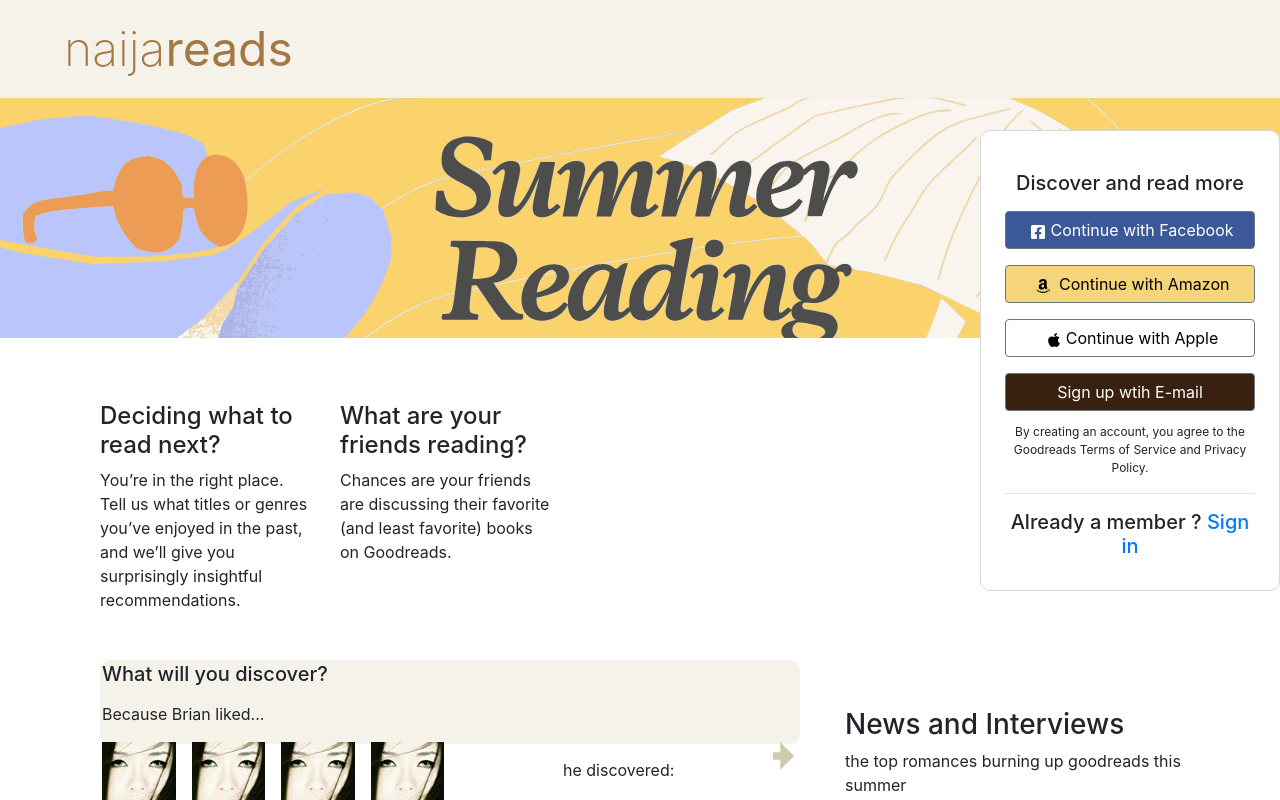
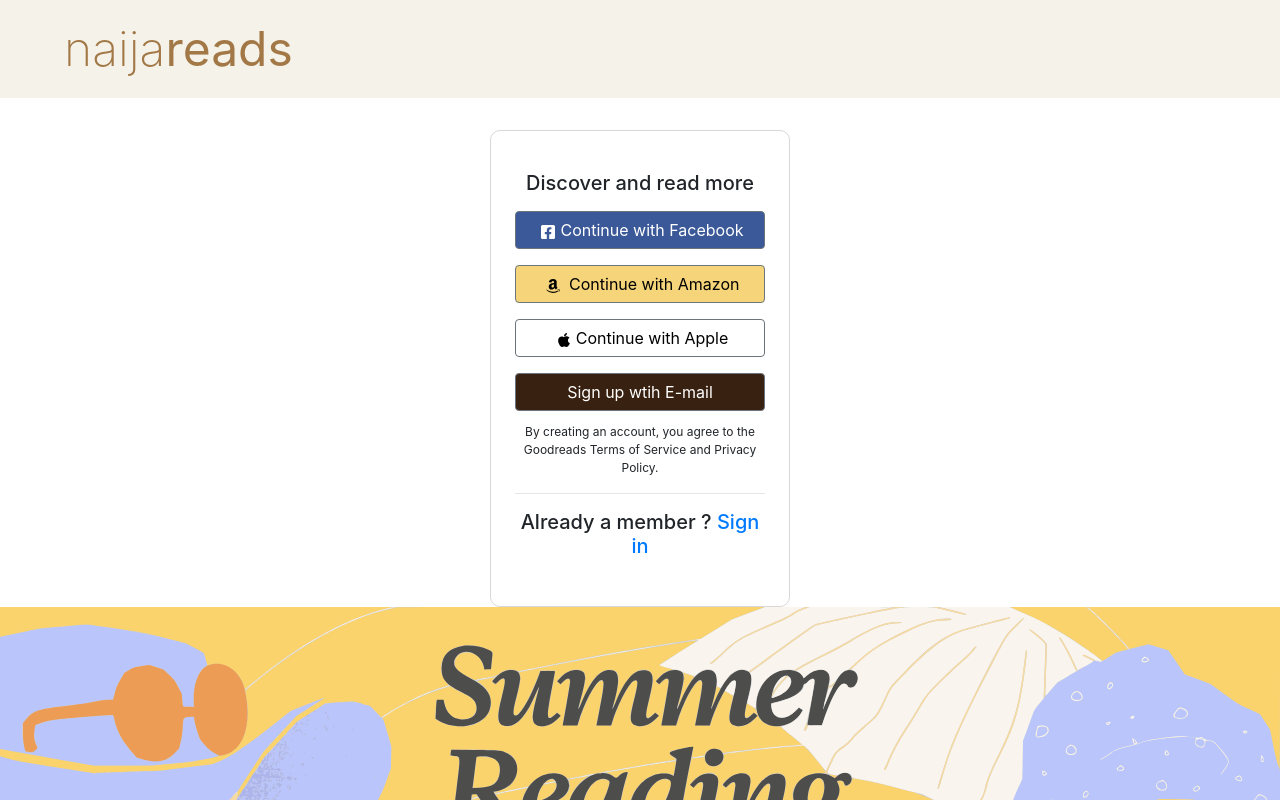
Before and after one commit to Ango-Jay/Naijareads, a React (Create React App) app: page / in a window 1280 px wide. Shown: the top 800 px of the page. Built offline with nearby package versions, Linux system fonts and the light colour scheme.

Commit message:
working on frontend

```diff
--- a/src/components/BestBooks.jsx
+++ b/src/components/BestBooks.jsx
@@ -9,7 +9,7 @@
         <Col lg="12" xs="12" md="12" sm="12">
           <h2>Goodreads Choice Awards: The Best Books 2020</h2>
         </Col>
-        <Col>
+        <Col className="mt-5">
           <img src={bestbooks} alt="best books" />
         </Col>
         <Col className="search-links">
--- a/src/components/BookGallery.jsx
+++ b/src/components/BookGallery.jsx
@@ -5,7 +5,7 @@
 
 const BookGallery = () => {
   return (
-    <Container sm={{ size: 6, order: 2, offset: 1 }}>
+    <Container>
       <Row>
         <Col>
           <div className="bookgallery-bg">
@@ -21,12 +21,12 @@
                 alt="test book"
               />{" "}
             </div>
-            <div className="float-right ">
-              <img className="mr-1 " src={arrow} alt="arrow" />
+            <div>
+              <img src={arrow} alt="arrow" />
             </div>
-            <div className="result-book-img float-right">
+            <div className="result-book-img">
               <p className=" book-gall-text ">he discovered:</p>
-              <p className="float-right">Historical Fiction, Book Club</p>
+              <p>Historical Fiction, Book Club</p>
               <img className="rbook-gall-img" src={book} alt="test book" />
               <canvas className="canvas"></canvas>
             </div>
--- a/src/components/Footer.jsx
+++ b/src/components/Footer.jsx
@@ -13,7 +13,7 @@
 
 const Footer = () => {
   return (
-    <div className="footergallery-bg pt-4 mt-4">
+    <div className="footergallery-bg footer_padding">
       <Container>
         <Row>
           <Col className="ml-auto" xs="3">
--- a/src/components/Nav.jsx
+++ b/src/components/Nav.jsx
@@ -1,24 +1,7 @@
-import React, { useState } from "react";
-import {
-  Collapse,
-  Navbar,
-  NavbarToggler,
-  NavbarBrand,
-  Nav,
-  NavItem,
-  NavLink,
-  UncontrolledDropdown,
-  DropdownToggle,
-  DropdownMenu,
-  DropdownItem,
-  NavbarText
-} from "reactstrap";
+import React from "react";
+import { Navbar, NavbarBrand } from "reactstrap";
 
-const NavBar = (props) => {
-  const [isOpen, setIsOpen] = useState(false);
-
-  const toggle = () => setIsOpen(!isOpen);
-
+const NavBar = () => {
   return (
     <div>
       <Navbar className="nav-color" expand="md">
--- a/src/components/QuoteBlock.jsx
+++ b/src/components/QuoteBlock.jsx
@@ -1,9 +1,9 @@
-import React from "react";
+import React, { useState } from "react";
 
 const QuoteBlock = () => {
   return (
     <div>
-      <div>
+      <div className="mt-5">
         <a href="/author/show/3565.Oscar_Wilde">
           <img
             alt="Oscar Wilde"
--- a/src/components/SignUpBox.jsx
+++ b/src/components/SignUpBox.jsx
@@ -4,25 +4,23 @@
 
 const SignUpIn = () => {
   return (
-    <Container className="padding">
+    <Container className="sign-up">
       <Row>
         <Col>
           <h5 className="font-bold text-center">Discover and read more</h5>
-          <Button className="text-center my-2 fb-button">
+          <Button className=" fb-button">
             <FaFacebookSquare className="mx-1 text-center" />
             Continue with Facebook
           </Button>
-          <Button className="text-center my-2  am-button">
+          <Button className=" am-button">
             <FaAmazon className="mx-1 text-center" /> Continue with Amazon
           </Button>
-          <Button outline className="text-center my-2 ap-button">
+          <Button outline className="ap-button">
             <FaApple className="mx-1 text-center" />
             Continue with Apple
           </Button>
-          <Button className="text-center my-2 em-button">
-            Sign up wtih E-mail
-          </Button>
-          <p className="font_small text-center m-1">
+          <Button className="em-button">Sign up wtih E-mail</Button>
+          <p className="text_small text-center m-1">
             By creating an account, you agree to the Goodreads Terms of Service
             and Privacy Policy.
           </p>
--- a/src/pages/Home/main.css
+++ b/src/pages/Home/main.css
@@ -1,3 +1,4 @@
+/* text */
 .text-lighten {
   font-weight: 200;
 }
@@ -7,6 +8,12 @@
 .text-enlarge {
   font-size: 3rem;
 }
+.text_small {
+  font-size: 12px;
+}
+/* text */
+
+/* navbar */
 .nav-color {
   background-color: #f4f2e9;
 }
@@ -14,56 +21,15 @@
 .nav-text-color {
   color: #a37847;
 }
+/* navbar */
+
+/* bookGallery */
 .bookgallery-bg {
   background-color: #f4f2e9;
   border: 2px solid #f4f2e9;
   border-radius: 10px 10px;
   word-wrap: break-word;
 }
-.banner_bg {
-  background-image: url(/assets/image2vector.svg);
-  background-repeat: no-repeat;
-  background-size: cover;
-  background-color: #cccccc;
-  padding: 120px;
-}
-
-.font_small {
-  font-size: 12px;
-}
-
-.footergallery-bg {
-  background-color: #f4f2e9;
-}
-.footer_text {
-  color: #767676;
-}
-.footer_icons {
-  font-size: 1.5rem;
-  color: #767676;
-}
-.footer_links:hover {
-  color: rgb(37, 0, 0);
-}
-.footer_links {
-  color: rgb(37, 0, 0);
-}
-.padding {
-  margin-top: 2rem;
-  margin-right: auto;
-  padding: 24px;
-  padding-top: 40px;
-  padiing-bottom: 40px;
-  width: 300px;
-  height: auto;
-  z-index: 1000;
-  position: sticky;
-  float: right;
-  background-color: white;
-  border: 1px solid #d8d8d8;
-  border-radius: 10px 10px;
-}
-
 .book-gall-text {
   display: block;
   margin-block-start: 1em;
@@ -105,7 +71,60 @@
   overflow: hidden;
   margin-right: 10px;
 }
+/* bookGallery */
 
+/* banner */
+.banner_bg {
+  background-image: url(/assets/image2vector.svg);
+  background-repeat: no-repeat;
+  background-size: cover;
+  background-color: #cccccc;
+  padding: 120px;
+}
+/* banner */
+
+/* Footer */
+.footer_padding {
+  margin-top: 2rem;
+  padding-top: 2rem;
+}
+.footergallery-bg {
+  background-color: #f4f2e9;
+}
+.footer_text {
+  color: #767676;
+}
+.footer_icons {
+  font-size: 1.5rem;
+  color: #767676;
+}
+.footer_links:hover {
+  color: rgb(37, 0, 0);
+}
+.footer_links {
+  color: rgb(37, 0, 0);
+}
+/* Footer */
+
+/* signUpBox*/
+.sign-up {
+  margin-top: 2rem;
+  margin-right: auto;
+  padding: 24px;
+  padding-top: 40px;
+  padding-bottom: 40px;
+  width: 300px;
+  height: auto;
+  z-index: 1000;
+  position: relative;
+  display: flex;
+  background-color: white;
+  border: 1px solid #d8d8d8;
+  border-radius: 10px 10px;
+}
+/* signUpBox */
+
+/* utilities */
 .section_left {
   padding-top: 3rem;
   margin-top: 3 rem;
@@ -118,7 +137,9 @@
 .initial-div-row {
   max-width: 520px;
 }
+/* utilities */
 
+/* searchBar */
 .search-bar {
   max-width: 400px;
 }
@@ -131,12 +152,17 @@
   color: #00635d;
   text-decoration: none;
 }
+/* searchBar */
 
+/* buttons */
 .fb-button {
   background-color: #3b5998;
   width: 100%;
   margin-left: auto;
   margin-right: auto;
+  text-align: center;
+  margin-top: 0.5rem;
+  margin-bottom: 0.5rem;
 }
 .am-button {
   background-color: #f5d47a;
@@ -144,6 +170,9 @@
   width: 100%;
   margin-left: auto !important;
   margin-right: auto !important;
+  text-align: center;
+  margin-top: 0.5rem;
+  margin-bottom: 0.5rem;
 }
 .ap-button {
   background-color: #fff;
@@ -151,10 +180,17 @@
   width: 100%;
   margin-left: auto !important;
   margin-right: auto !important;
+  text-align: center;
+  margin-top: 0.5rem;
+  margin-bottom: 0.5rem;
 }
 .em-button {
   background-color: #382110;
   width: 100%;
   margin-left: auto !important;
   margin-right: auto !important;
+  text-align: center;
+  margin-top: 0.5rem;
+  margin-bottom: 0.5rem;
 }
+/* buttons */
```
